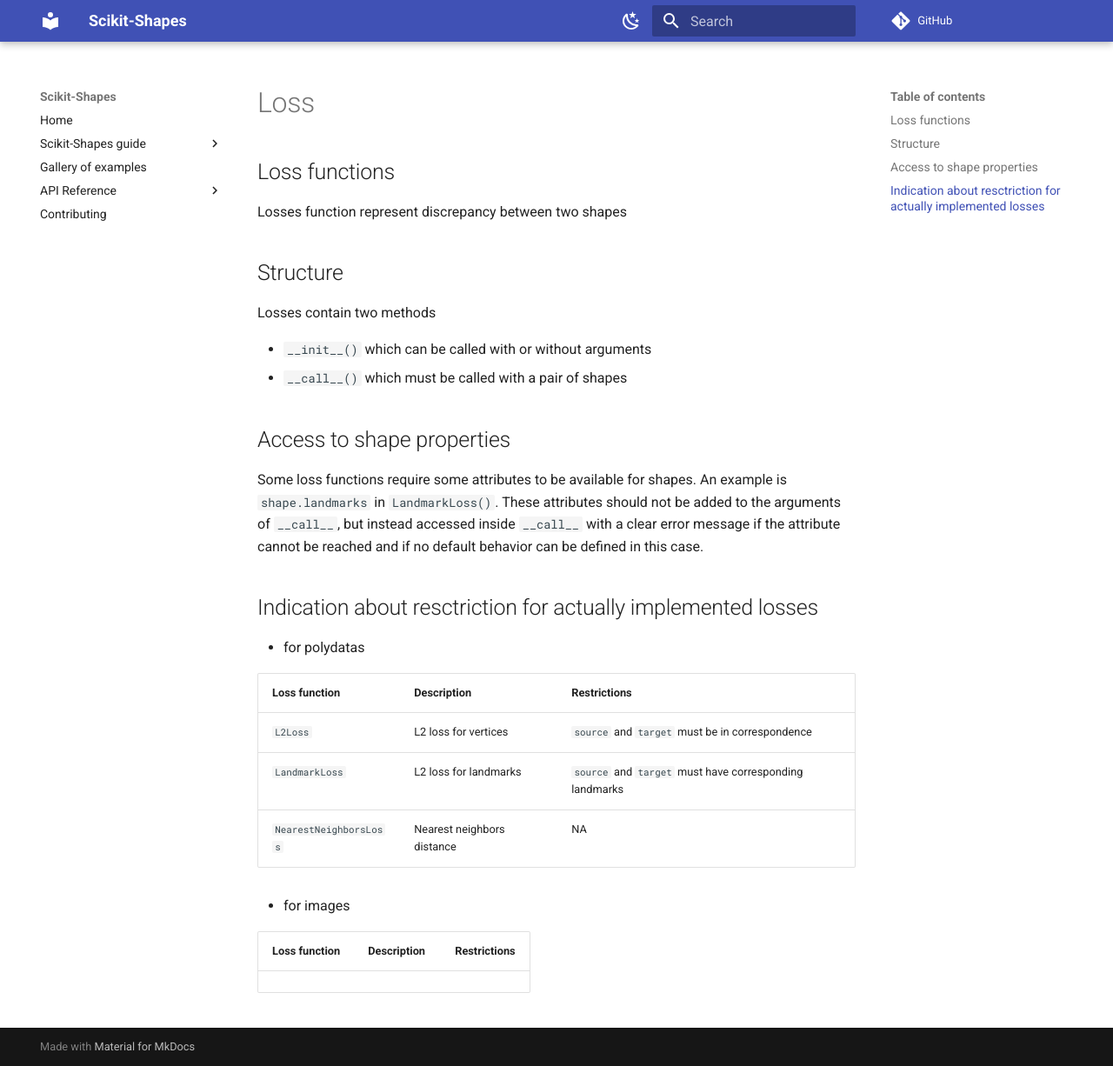
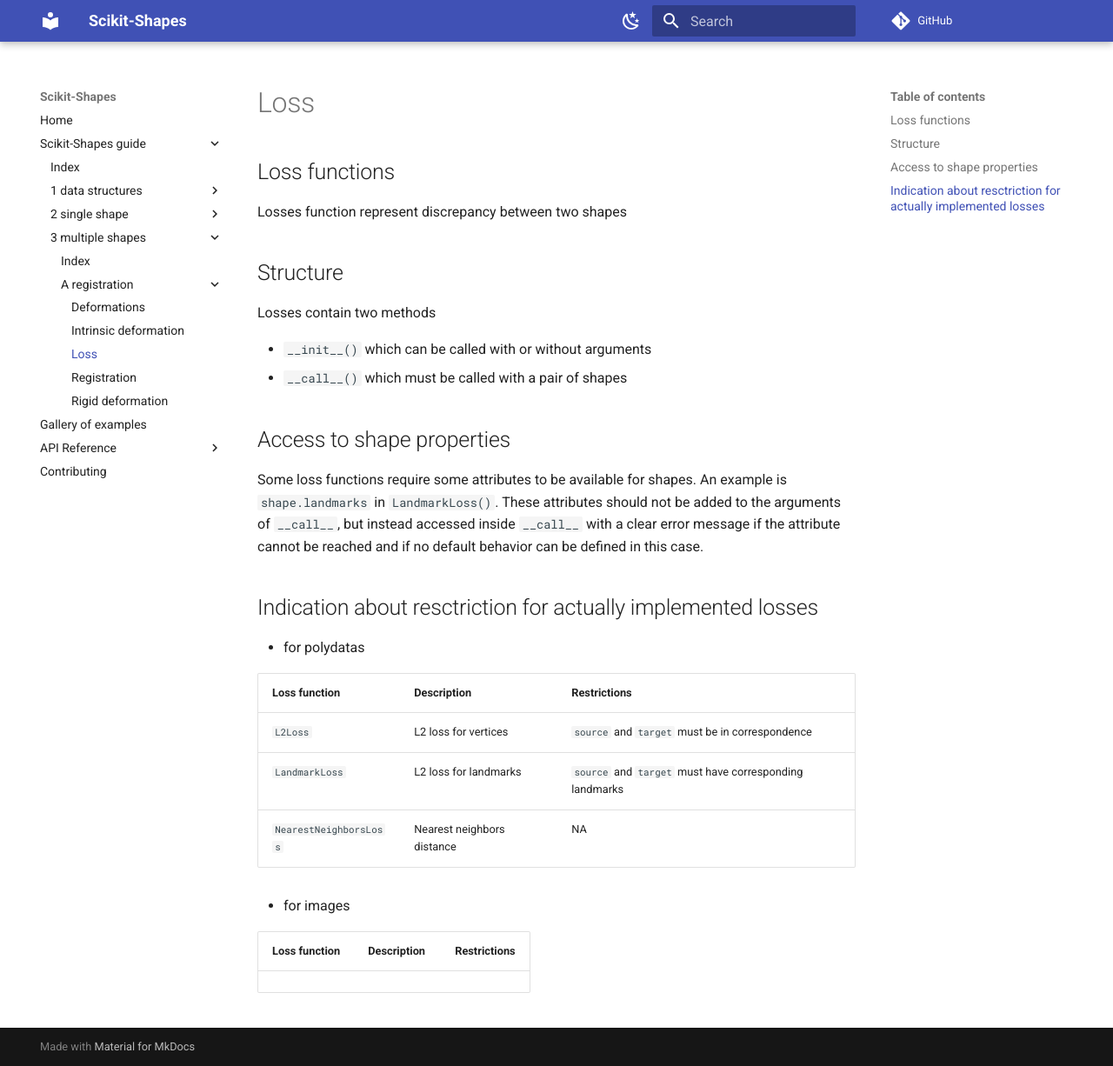
Before and after one commit to scikit-shapes/scikit-shapes, an MkDocs documentation site: the page built from docs/user_guide/3_multiple_shapes/a_registration/loss.md, in a window 1280 px wide and 1226 px high. Shown: the whole window at 87% size. Built offline with MkDocs 1.6.1 and Material for MkDocs 9.7.7, drawn with Linux system fonts in a browser that asks for light colours; comment, search, counter and statistics services are not loaded.

Commit message:
[skip ci] update mkdocs.yml

```diff
--- a/mkdocs.yml
+++ b/mkdocs.yml
@@ -26,19 +26,19 @@ theme:
 
 nav:
   - Home: index.md
-  - Scikit-Shapes guide:
-    - Data:
-      - PolyData: user_guide/data_structures/polydata.md
-      - Images: user_guide/data_structures/images.md
-      - What makes PolyData and Images different: user_guide/data_structures/differences.md
-    - Single Shape analysis:
-      - MultiScaling: user_guide/single_shape/multiscale.md
-      - Features:
-        - Curvature: user_guide/single_shape/features/curvature.md
-    - Registration:
-      - Registration: user_guide/registration/registration.md
-      - Loss functions: user_guide/registration/loss.md
-      - Deformation models: user_guide/registration/deformations.md
+  - Scikit-Shapes guide: user_guide/
+    # - Data:
+    #   - PolyData: user_guide/data_structures/polydata.md
+    #   - Images: user_guide/data_structures/images.md
+    #   - What makes PolyData and Images different: user_guide/data_structures/differences.md
+    # - Single Shape analysis:
+    #   - MultiScaling: user_guide/single_shape/multiscale.md
+    #   - Features:
+    #     - Curvature: user_guide/single_shape/features/curvature.md
+    # - Registration:
+    #   - Registration: user_guide/registration/registration.md
+    #   - Loss functions: user_guide/registration/loss.md
+    #   - Deformation models: user_guide/registration/deformations.md
   - Gallery of examples: generated/gallery
   - API Reference:
     - skshapes: reference/
```
